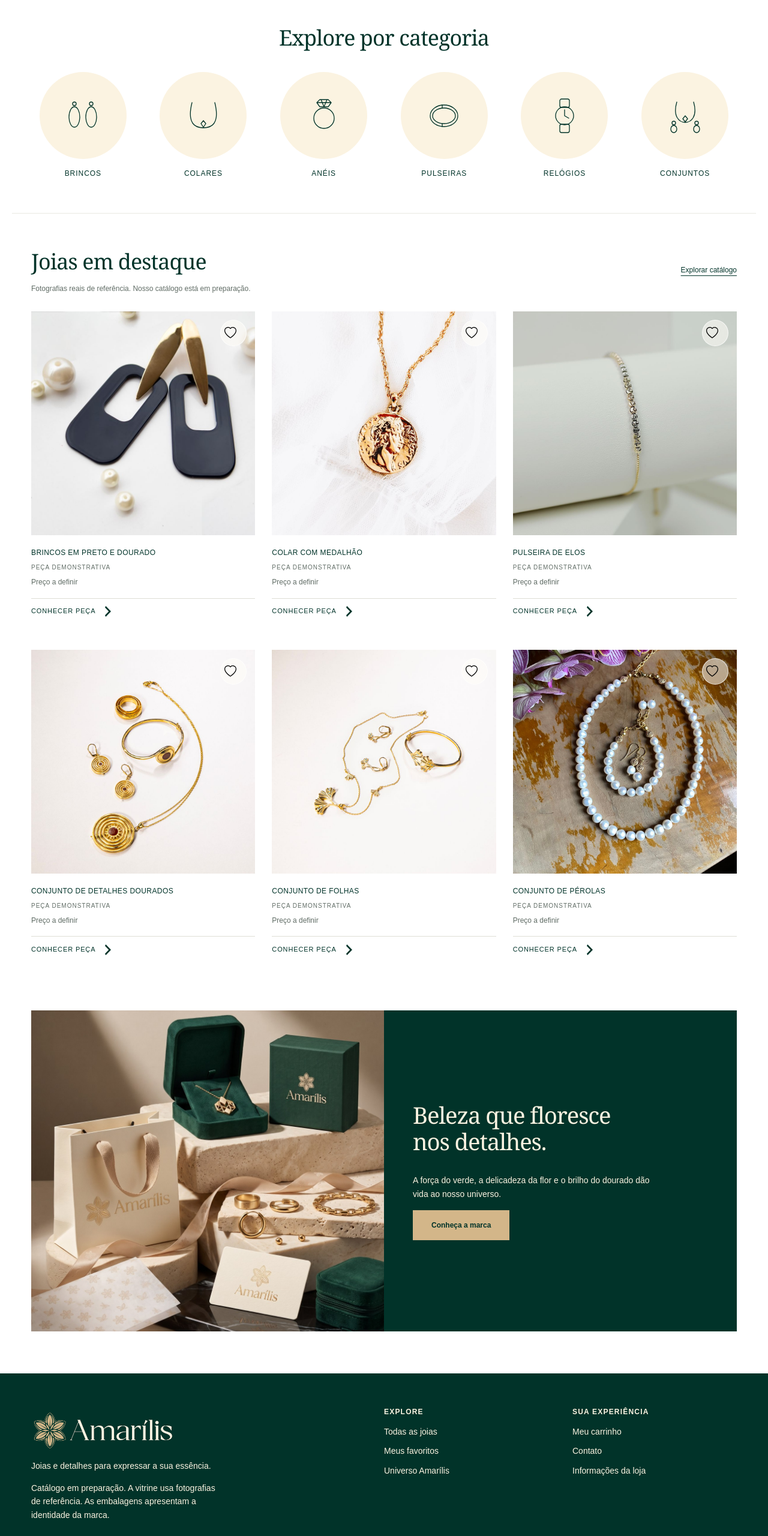
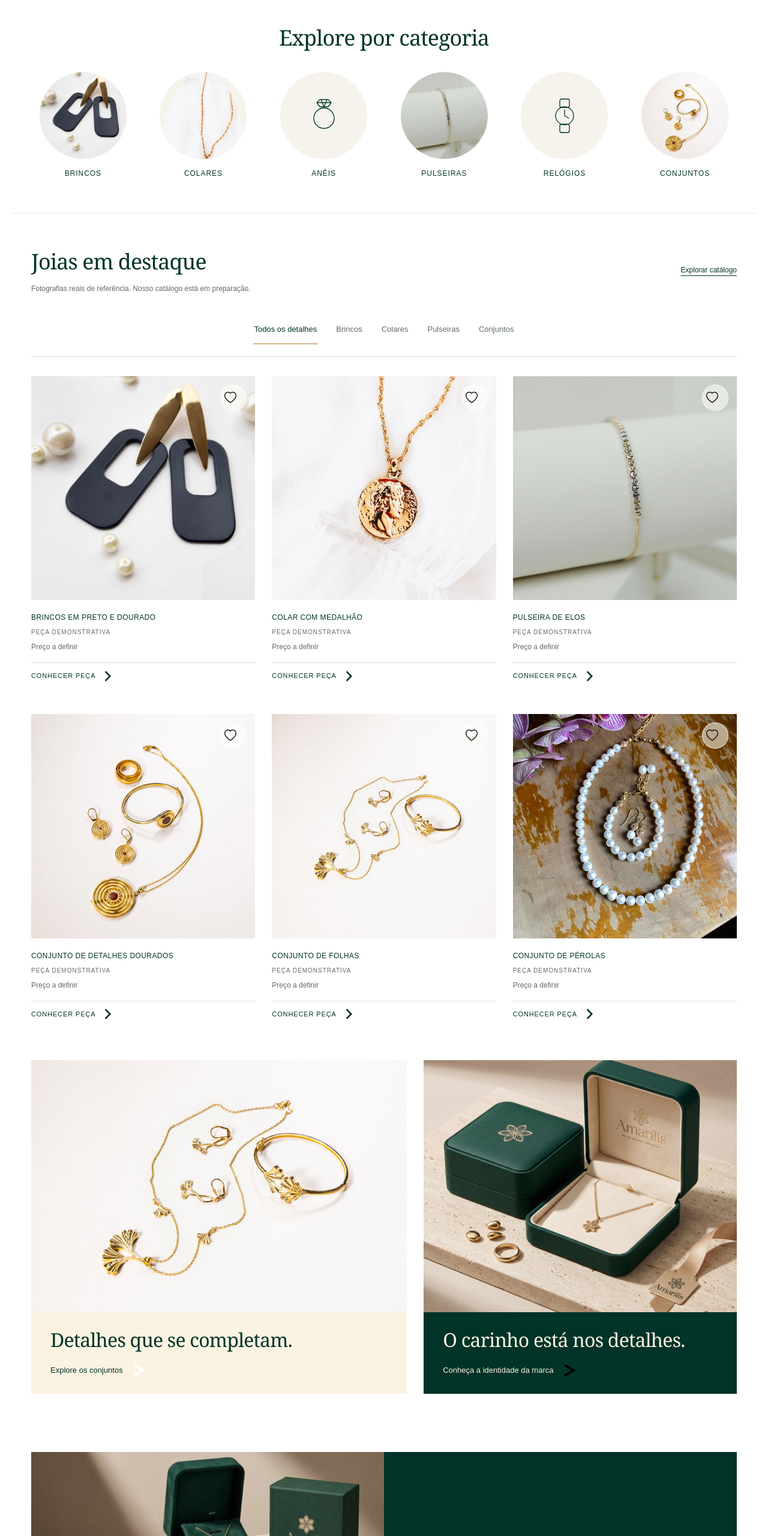
Before and after one commit to M4RC3L002/amarilis-joias, a website: page public/index.html in a window 1280 px wide. Shown: the part 820-3380 px from the top of the page at 60% size. Drawn offline with Linux system fonts and the light colour scheme.

Commit message:
Adaptar categorias fotográficas e vitrines inspiradas na Joiasgold

```diff
--- a/public/scripts/events.js
+++ b/public/scripts/events.js
@@ -1,6 +1,18 @@
 document.addEventListener('click', (e) => {
   const b = e.target.closest('button');
   if (!b) return;
+  if (b.hasAttribute('data-featured-category')) {
+    featuredCategory = b.dataset.featuredCategory;
+    const selected = products.filter((p) => !featuredCategory || p.category === featuredCategory);
+    $('#featuredGrid').innerHTML = selected.map(card).join('');
+    document
+      .querySelectorAll('[data-featured-category]')
+      .forEach((control) =>
+        control.setAttribute('aria-pressed', control.dataset.featuredCategory === featuredCategory),
+      );
+    $('#featuredStatus').textContent =
+      `${selected.length} peças de referência em ${featuredCategory || 'todas as categorias'}`;
+  }
   if (b.hasAttribute('data-menu')) {
     const open = $('#navlinks').classList.toggle('open');
     b.setAttribute('aria-expanded', open);
--- a/public/scripts/pages/home.js
+++ b/public/scripts/pages/home.js
@@ -1,3 +1,5 @@
+let featuredCategory = '';
+
 function home() {
   return html` <section class="hero" data-design="desktop-header-7">
       <img
@@ -36,7 +38,15 @@ function home() {
           .map(
             (c) =>
               html`<a href="#/catalogo?categoria=${encodeURIComponent(c)}"
-                ><span class="category-circle">${categoryIcon(c)}</span><span>${c}</span></a
+                ><span class="category-circle"
+                  >${products.some((p) => p.category === c)
+                    ? html`<img
+                        src="${products.find((p) => p.category === c).image}"
+                        alt=""
+                        loading="lazy"
+                      />`
+                    : categoryIcon(c)}</span
+                ><span>${c}</span></a
               >`,
           )
           .join('')}
@@ -50,7 +60,51 @@ function home() {
         </div>
         <a class="textlink" href="#/catalogo">Explorar catálogo</a>
       </div>
-      <div class="grid">${products.map(card).join('')}</div>
+      <div class="showcase-filters" role="group" aria-label="Filtrar joias em destaque">
+        ${['', ...new Set(products.map((p) => p.category))]
+          .map(
+            (c) =>
+              html`<button
+                data-featured-category="${esc(c)}"
+                aria-controls="featuredGrid"
+                aria-pressed="${featuredCategory === c}"
+              >
+                ${c || 'Todos os detalhes'}
+              </button>`,
+          )
+          .join('')}
+      </div>
+      <p class="sr-only" id="featuredStatus" role="status"></p>
+      <div class="grid" id="featuredGrid">
+        ${products
+          .filter((p) => !featuredCategory || p.category === featuredCategory)
+          .map(card)
+          .join('')}
+      </div>
+    </section>
+    <section class="collection-stories wrap" aria-label="Explore o universo Amarílis">
+      <a class="collection-story" href="#/catalogo?categoria=Conjuntos"
+        ><img
+          src="assets/jewelry-29503017.jpg"
+          alt="Conjunto dourado de referência com desenho de folhas"
+          loading="lazy"
+        />
+        <div class="collection-caption">
+          <h2>Detalhes que se completam.</h2>
+          <span>Explore os conjuntos ${icon('chevron')}</span>
+        </div></a
+      >
+      <a class="collection-story gift-story" href="#/sobre"
+        ><img
+          src="assets/brand-3.jpg"
+          alt="Apresentação de uma caixa Amarílis com uma joia floral"
+          loading="lazy"
+        />
+        <div class="collection-caption">
+          <h2>O carinho está nos detalhes.</h2>
+          <span>Conheça a identidade da marca ${icon('chevron')}</span>
+        </div></a
+      >
     </section>
     <section class="story wrap">
       <img
--- a/public/styles/motion.css
+++ b/public/styles/motion.css
@@ -243,3 +243,33 @@
     text-underline-offset: 5px;
   }
 }
+
+.collection-story > img,
+.category-circle img {
+  transition: transform var(--motion-standard) var(--ease-out);
+}
+.showcase-filters button {
+  transition: color var(--motion-fast) ease;
+}
+.collection-caption span > img {
+  transition: transform var(--motion-fast) var(--ease-out);
+}
+@media (hover: hover) and (pointer: fine) {
+  .collection-story:hover > img,
+  .shop-categories a:hover .category-circle img {
+    transform: scale(1.035);
+  }
+  .collection-story:hover .collection-caption span > img {
+    transform: translateX(4px);
+  }
+  .showcase-filters button:hover {
+    color: var(--green);
+  }
+}
+@media (prefers-reduced-motion: reduce) {
+  .collection-story:hover > img,
+  .shop-categories a:hover .category-circle img,
+  .collection-story:hover .collection-caption span > img {
+    transform: none;
+  }
+}
--- a/public/styles/storefront.css
+++ b/public/styles/storefront.css
@@ -919,3 +919,107 @@ dialog {
     max-width: 800px;
   }
 }
+
+/* Joiasgold reference: photographed categories and distinct collection stories. */
+.category-circle {
+  overflow: hidden;
+  background: #f6f3ed;
+}
+.category-circle img {
+  width: 100%;
+  height: 100%;
+  object-fit: cover;
+  border-radius: 50%;
+}
+.showcase-filters {
+  display: flex;
+  flex-wrap: wrap;
+  justify-content: center;
+  gap: 12px 28px;
+  margin: 0 0 32px;
+  padding: 8px 0 20px;
+  border-bottom: 1px solid var(--line);
+}
+.showcase-filters button {
+  font: inherit;
+  font-size: 13px;
+  color: var(--muted);
+  background: none;
+  border: 0;
+  border-bottom: 2px solid transparent;
+  padding: 12px 2px;
+  cursor: pointer;
+}
+.showcase-filters button[aria-pressed='true'] {
+  color: var(--green);
+  border-bottom-color: var(--gold);
+}
+.collection-stories {
+  display: grid;
+  grid-template-columns: 1.2fr 1fr;
+  gap: 28px;
+  padding-bottom: 72px;
+}
+.collection-story {
+  display: block;
+  position: relative;
+  background: var(--cream);
+  overflow: hidden;
+  min-height: 420px;
+}
+.collection-story > img {
+  display: block;
+  width: 100%;
+  height: 420px;
+  object-fit: cover;
+}
+.collection-caption {
+  position: relative;
+  padding: 28px 32px;
+  color: var(--green);
+}
+.collection-caption h2 {
+  font-size: clamp(1.8rem, 2.5vw, 2.5rem);
+  margin: 0 0 18px;
+  letter-spacing: -0.025em;
+  text-wrap: balance;
+}
+.collection-caption span {
+  display: inline-flex;
+  align-items: center;
+  gap: 18px;
+  font-size: 13px;
+}
+.collection-caption img {
+  width: 20px;
+  height: 20px;
+}
+.gift-story {
+  background: var(--green);
+}
+.gift-story .collection-caption {
+  color: var(--cream);
+}
+.gift-story .collection-caption img {
+  filter: invert(1);
+}
+@media (max-width: 800px) {
+  .showcase-filters {
+    gap: 4px 18px;
+    justify-content: flex-start;
+  }
+  .collection-stories {
+    grid-template-columns: 1fr;
+    gap: 24px;
+    padding-bottom: 42px;
+  }
+  .collection-story {
+    min-height: 0;
+  }
+  .collection-story > img {
+    height: 320px;
+  }
+  .collection-caption {
+    padding: 24px;
+  }
+}
```
